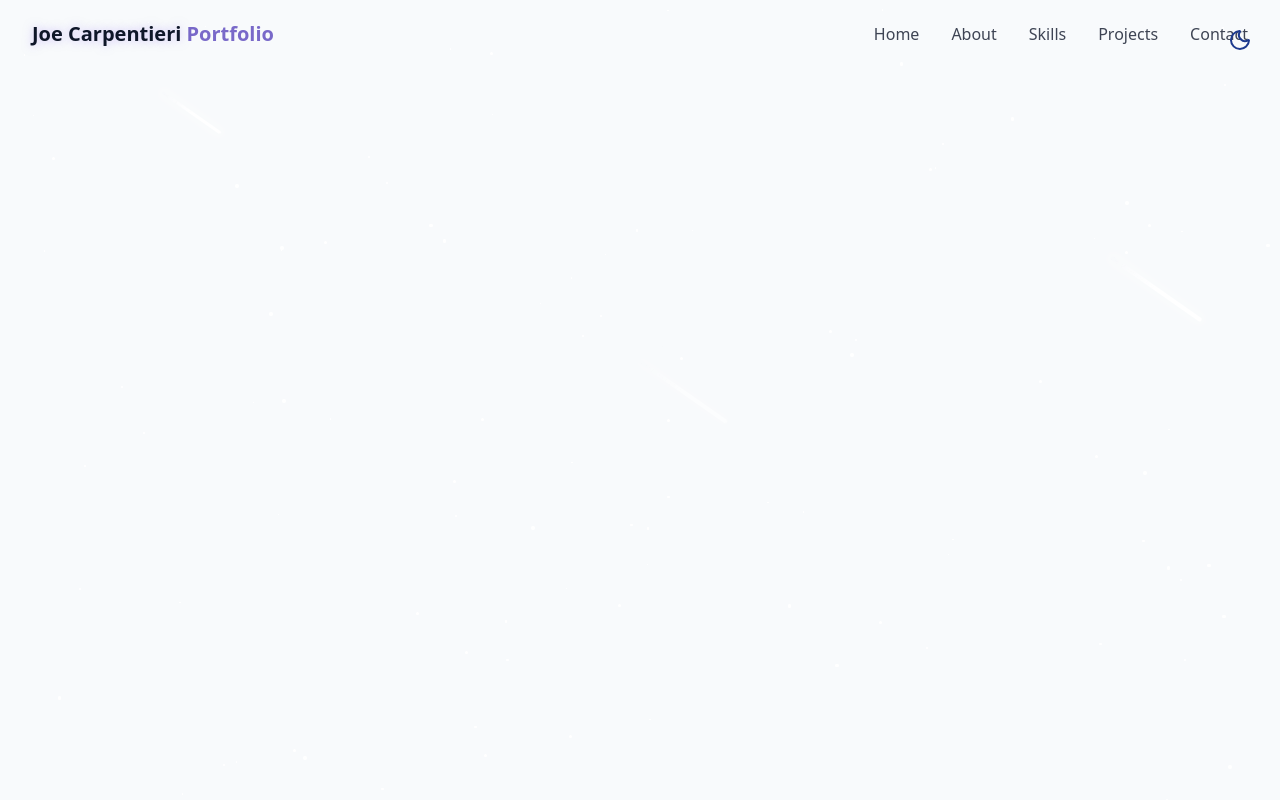
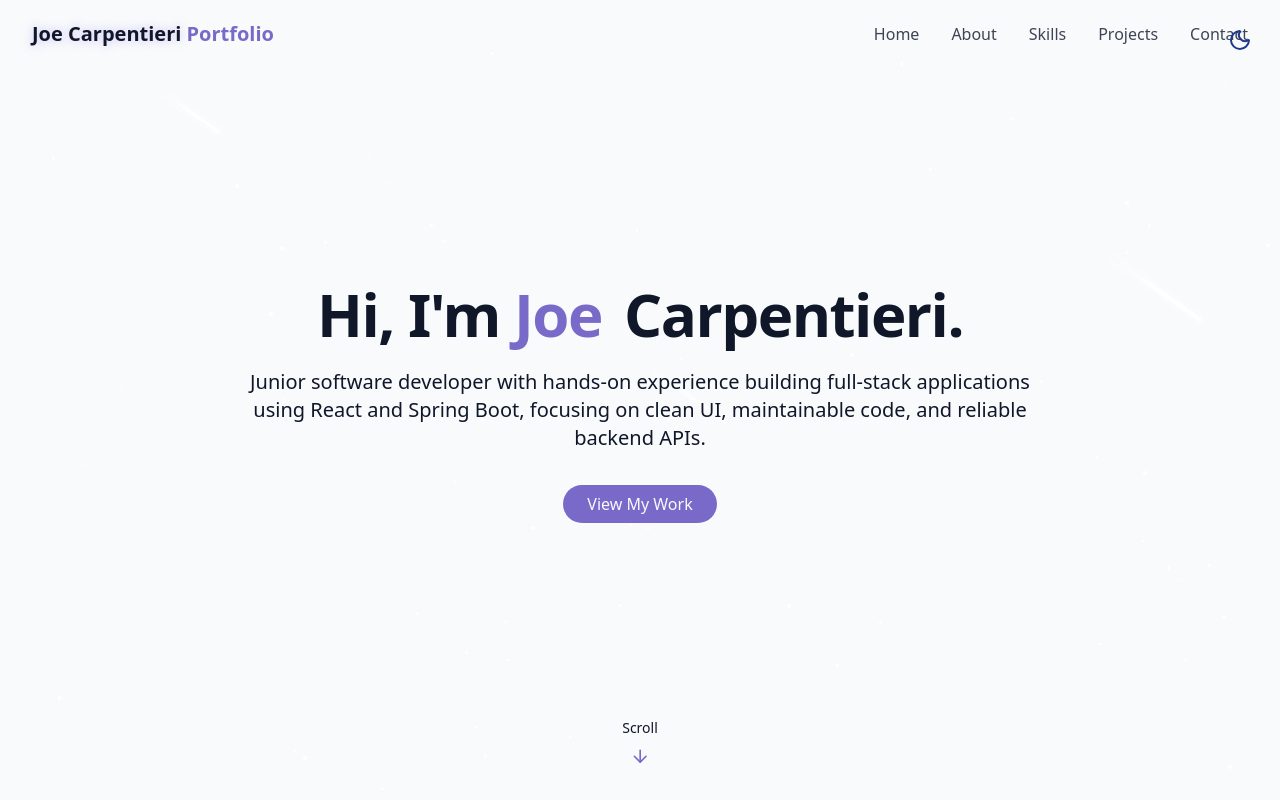
Before and after one commit to joecarpentieri/portfolio, a React (Vite) app: page / in a window 1280 px wide. Built offline with nearby package versions, Linux system fonts and the light colour scheme.

Commit message:
- Creates hero section of portfolio.

```diff
--- /dev/null
+++ b/src/components/HeroSection.jsx
@@ -0,0 +1,28 @@
+import { ArrowDown } from "lucide-react"
+
+export const HeroSection = () => {
+  return <section id="hero" className="relative min-h-screen flex flex-col items-center justify-center px-4">
+    <div className="container max-w-4xl mx-auto text-center z-10">
+      <div className="space-y-6">
+        <h1 className="text-4xl md:text-6xl font-bold tracking-tight">
+          <span className="opacity-0 animate-fade-in">Hi, I'm</span>
+          <span className="text-primary opacity-0 animate-fade-in-delay-1"> Joe</span>
+          <span className="text-gradient ml-2 opacity-0 animate-fade-in-delay-2"> Carpentieri.</span>
+        </h1>
+
+        <p className="text-lg md:text-xl text-muted-foreground max-2-2xl mx-auto opacity-0 animate-fade-in-delay-3">Junior software developer with hands-on experience building full-stack applications using React and Spring Boot, focusing on clean UI, maintainable code, and reliable backend APIs.
+        </p>
+
+        <div className="pt-4 opacity-0 animate-fade-in-delay-4">
+          <a href="#projects" className="cosmic-button">
+            View My Work
+          </a>
+        </div>
+      </div>
+    </div>
+    <div className="absolute bottom-8 left-1/2 transform -translate-x-1/2 flex flex-col items-center animate-bounce">
+      <span className="text-sm text-muted-foreground mb-2">Scroll</span>
+      <ArrowDown className="h-5 w-5 text-primary" />
+    </div>
+  </section>
+}
--- a/src/components/Navbar.jsx
+++ b/src/components/Navbar.jsx
@@ -44,7 +44,10 @@
 
       <button onClick={() => setIsMenuOpen((prev) => !prev)}
        className="md:hidden p-2 text-foreground z-50"
-       aria-label={isMenuOpen ? "Close Menu" : "Open Menu"}> {isMenuOpen ? <X size={24} /> : <Menu size={24} />} </button>
+       aria-label={isMenuOpen ? "Close Menu" : "Open Menu"}
+      >
+       {isMenuOpen ? <X size={24} /> : <Menu size={24} />}
+      </button>
 
       <div className={cn("fixed inset-0 bg-background/95 backdrop-blur-md z-40 flex flex-col items-center justify-center",
       "transition-all duration-300 md:hidden",
--- a/src/pages/Home.jsx
+++ b/src/pages/Home.jsx
@@ -1,6 +1,7 @@
 import { Navbar } from "../components/Navbar";
 import { ThemeToggle } from "../components/ThemeToggle";
 import { StarBackground } from "@/components/StarBackground";
+import { HeroSection } from "../components/HeroSection";
 
 export const Home = () => {
 
@@ -15,6 +16,9 @@
     {/* Navbar  */}
     <Navbar />
     {/* Main Content */}
+    <main>
+      <HeroSection />
+    </main>
 
     {/* Footer */}
 
```
